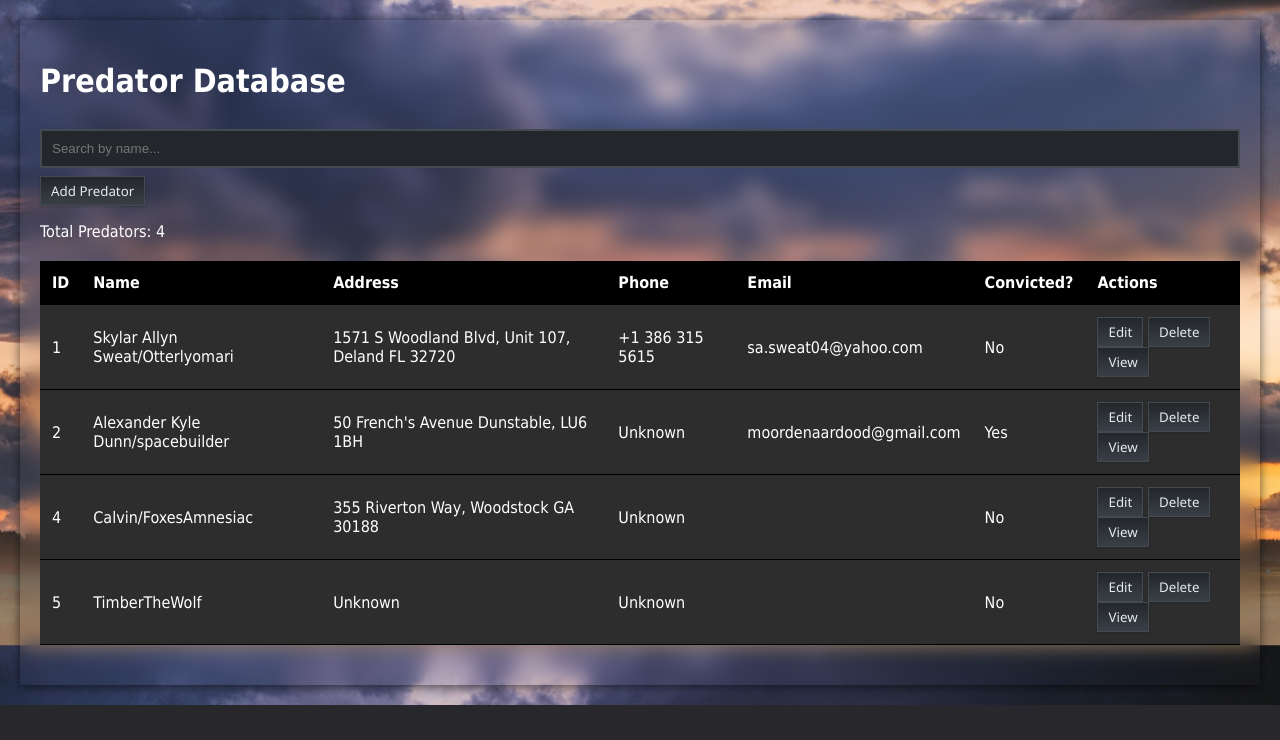
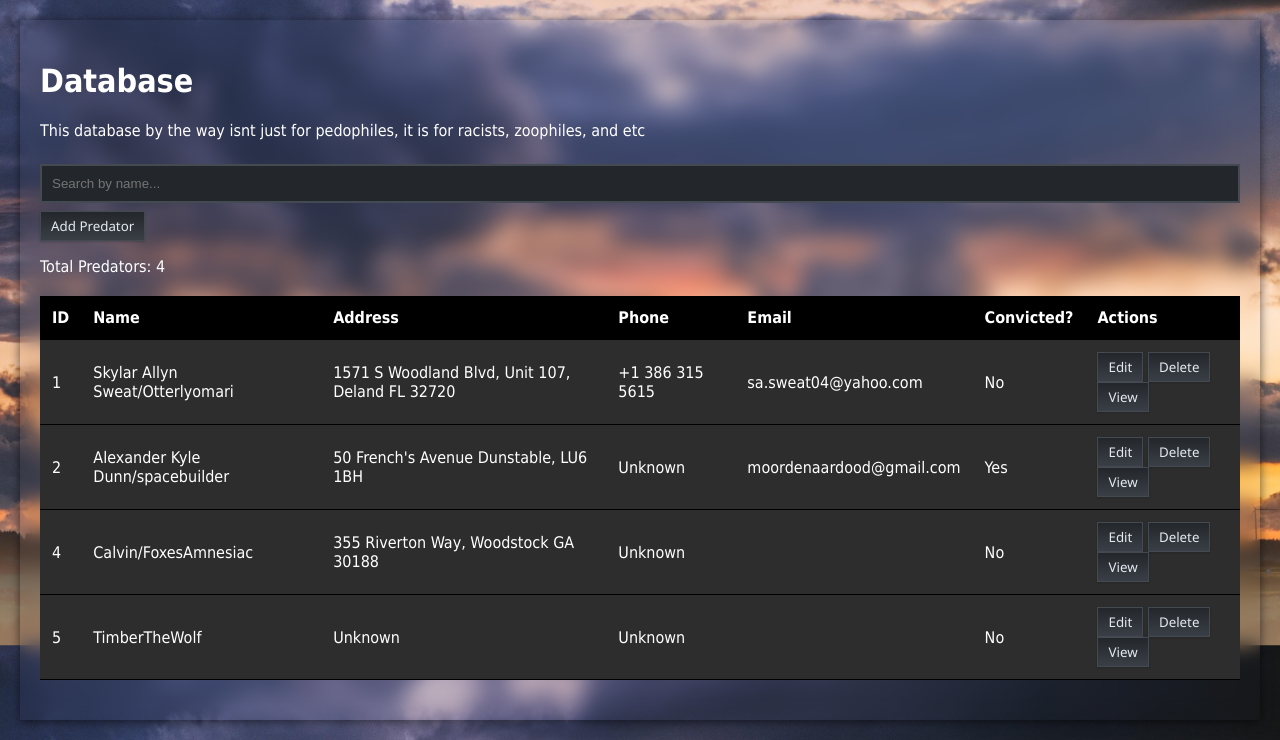
Before and after one commit to absolutegoaat/CipherStorm, a Flask app: page /predators in a window 1280 px wide. Shown: the part 208-948 px from the top of the page. Before the commit the page ends 913 px from the top, so only its background shows below. Run offline with Flask 3, Linux system fonts and the light colour scheme; a user stored in the database is signed in; data comes from the database, SQL or seed files in the repository; both versions use the stored data as it was after the commit.

Commit message:
clearing

```diff
--- a/index.py
+++ b/index.py
@@ -542,7 +542,7 @@ def add_predator():
             return redirect(url_for('add_predator'))
 
         if db.add_predator(name, description, address, phone, email, convicted, socials):
-            flash(f'Predator {name} added successfully')
+            flash(f'{name} added successfully')
             return redirect(url_for('predators'))
         else:
             flash(f'Failed to add predator {name}')
@@ -555,11 +555,11 @@ def add_predator():
 def delete_predator(predator_id):
     if request.method == 'POST':
         if db.delete_predator(predator_id):
-            flash(f'Predator with ID {predator_id} deleted successfully')
+            flash(f'ID {predator_id} deleted successfully')
         else:
-            flash(f'Failed to delete predator with ID {predator_id}')
+            flash(f'Failed to delete ID {predator_id}')
 
-    print(f"Deleting predator with ID: {predator_id}")
+    print(f"Deleting ID: {predator_id}")
 
     flash(f'Predator with ID {predator_id} deleted successfully')
     return redirect(url_for('predators'))
@@ -572,7 +572,7 @@ def view_predator(predator_id):
     if predator:
         return flask.render_template('database/view_db.html', predator=predator)
     else:
-        flash(f'Predator with ID {predator_id} not found')
+        flash(f'ID {predator_id} not found')
 
 @app.route('/predators/edit/<int:predator_id>', methods=['GET', 'POST'])
 @login_required
@@ -596,29 +596,13 @@ def edit_predator(predator_id):
             return redirect(url_for('edit_predator', predator_id=predator_id))
 
         if db.update_predator(predator_id, name, description, address, phone, email, convicted, socials):
-            flash(f'Predator {name} updated successfully')
+            flash(f'{name} updated successfully')
             return redirect(url_for('predators'))
         else:
-            flash(f'Failed to update predator {name}')
+            flash(f'Failed to update {name}')
             return redirect(url_for('edit_predator', predator_id=predator_id))
 
     return flask.render_template('database/edit_db.html', predator=predator)
 
-
-def get():
-    endpoint = 'https://ipinfo.io/json'
-    response = requests.get(endpoint, verify = True)
-
-    if response.status_code != 200:
-        return 'Status:', response.status_code, 'Problem with the request. Exiting.'
-        exit()
-
-    data = response.json()
-
-    return data['ip']
-
-my_ip = get()
-print(my_ip)
-
 if __name__ == '__main__':
     app.run(host='0.0.0.0', port=8080, debug=True)
--- a/templates/database/db.html
+++ b/templates/database/db.html
@@ -27,7 +27,8 @@
     </div>
 
     <div class="main-content">
-        <h1>Predator Database</h1>
+        <h1>Database</h1>
+        <p>This database by the way isnt just for pedophiles, it is for racists, zoophiles, and etc</p>
         {% with messages = get_flashed_messages() %}
             {% if messages %}
                 {% for msg in messages %}
```
Also changed, not shown: database.db.
